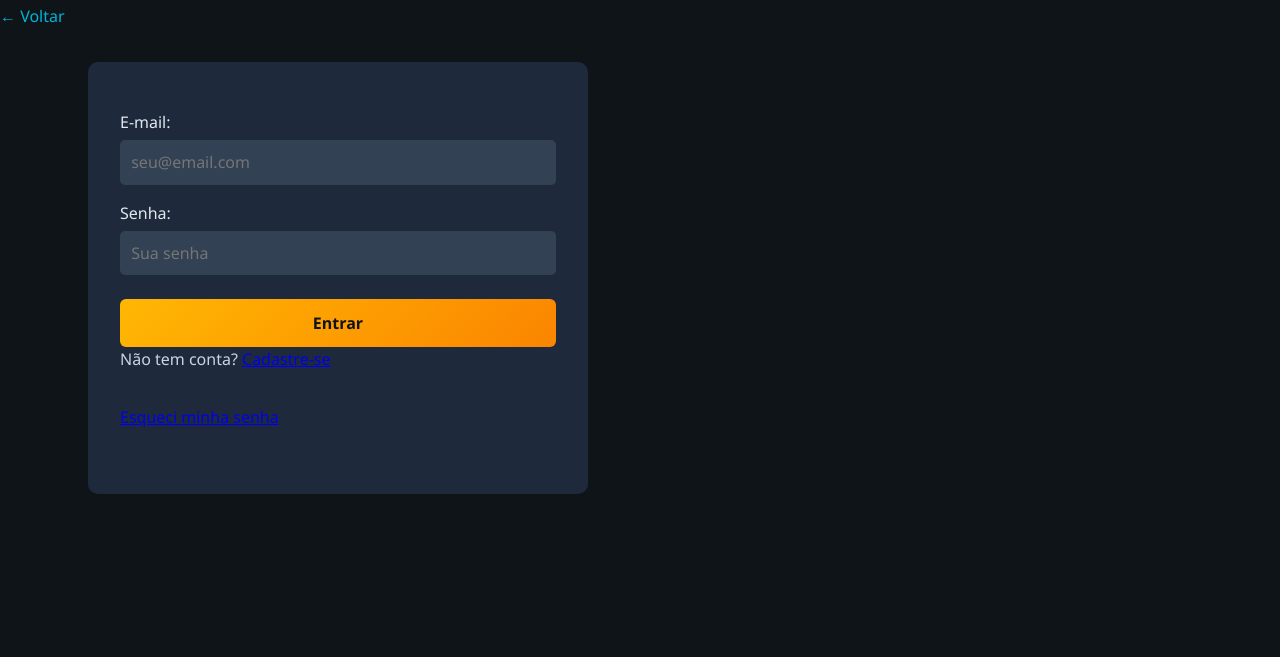
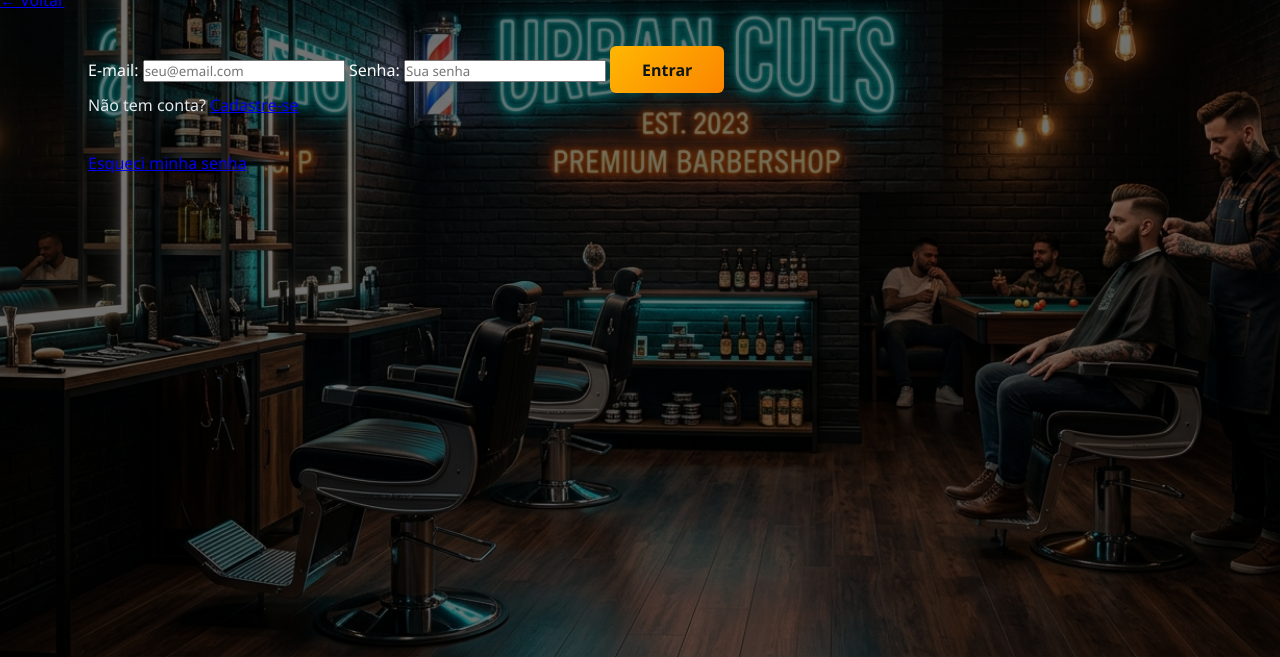
Before and after one commit to ggustavcastro/barbeariateste, a plain HTML site: page frontend/paginas/login.html in a window 1280 px wide. Shown: the part 143-800 px from the top of the page. Drawn offline with Linux system fonts and the light colour scheme; no server answers.

Commit message:
Nome da imagem de fundo corrigido

```diff
--- a/frontend/style.css
+++ b/frontend/style.css
@@ -11,15 +11,27 @@
     --ouro: #ffb703;
     --branco: #ffffff;
     --cinza: #1e293b;
-    --erro: #ef4444;
-    --sucesso: #10b981;
 }
 
 body {
-    background-color: var(--preto);
+    /* ✅ NOME EXATO DA SUA IMAGEM */
+    background: url('Gemini_Generated_Image_pbrcbipbrcbipbrc.jfif') no-repeat center center fixed;
+    background-size: cover;
     color: var(--branco);
     line-height: 1.6;
     padding-top: 80px;
+}
+
+/* Camada escura para o texto ficar legível sobre a imagem */
+body::before {
+    content: '';
+    position: fixed;
+    top: 0;
+    left: 0;
+    width: 100%;
+    height: 100%;
+    background-color: rgba(0, 0, 0, 0.55);
+    z-index: -1;
 }
 
 .navbar {
@@ -38,7 +50,6 @@ body {
     font-size: 1.5rem;
     font-weight: bold;
     color: var(--ouro);
-    cursor: pointer;
 }
 
 .navbar nav a {
@@ -46,7 +57,6 @@ body {
     text-decoration: none;
     margin-left: 2rem;
     font-weight: 500;
-    transition: color 0.2s;
 }
 
 .navbar nav a:hover {
@@ -67,7 +77,7 @@ h2 {
 
 p {
     margin-bottom: 2rem;
-    color: #cbd5e1;
+    color: #e2e8f0;
 }
 
 .btn {
@@ -88,40 +98,6 @@ p {
     transform: translateY(-2px);
 }
 
-form {
-    background-color: var(--cinza);
-    padding: 2rem;
-    border-radius: 10px;
-    max-width: 500px;
-}
-
-form label {
-    display: block;
-    margin: 1rem 0 0.3rem;
-    color: #e2e8f0;
-}
-
-form input, form select {
-    width: 100%;
-    padding: 0.7rem;
-    border: none;
-    border-radius: 5px;
-    background-color: #334155;
-    color: white;
-    font-size: 1rem;
-}
-
-form button {
-    margin-top: 1.5rem;
-    width: 100%;
-}
-
-.voltar {
-    display: inline-block;
-    margin-top: 1rem;
-    color: var(--azul);
-    text-decoration: none;
-}
 .destaque {
     text-align: center;
     padding: 3rem 0 4rem;
@@ -149,11 +125,12 @@ form button {
 }
 
 .servico-card {
-    background-color: var(--cinza);
+    background-color: rgba(30, 41, 59, 0.85);
     padding: 1.5rem;
     border-radius: 10px;
     text-align: center;
     transition: transform 0.2s;
+    backdrop-filter: blur(4px);
 }
 
 .servico-card:hover {
@@ -173,10 +150,11 @@ form button {
 }
 
 .contato {
-    background-color: var(--cinza);
+    background-color: rgba(30, 41, 59, 0.85);
     padding: 2rem;
     border-radius: 10px;
     margin-top: 3rem;
+    backdrop-filter: blur(4px);
 }
 
 .contato h2 {
```
